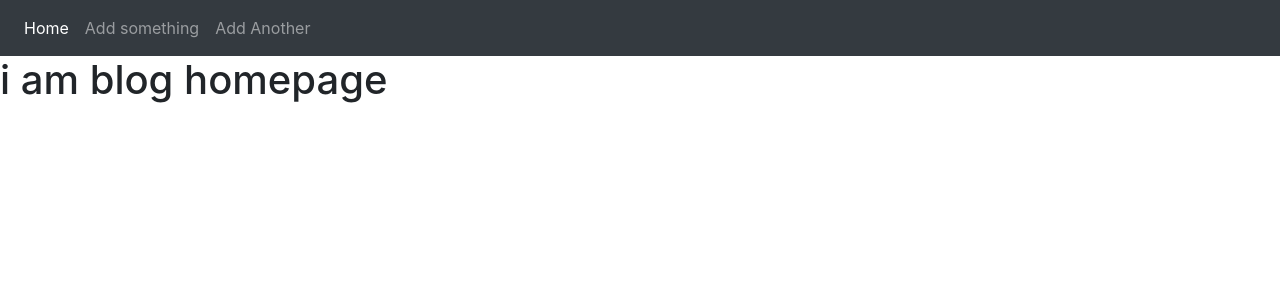
After one commit to mz-nibir/Developing-A-Blog-with-Django, a Django app: template My_Blog_Project/templates/App_Blog/blog_list.html in a window 1280 px wide. The commit adds this page. Shown: the top 300 px of the page. Run offline with Django 3.2, Linux system fonts and the light colour scheme; the template is opened without the code that fills it, so the values that code supplies are empty; some libraries are stand-ins or nearby versions.

Commit message:
blog_list.html added in he App_Blog and inherite the base.html

```diff
--- /dev/null
+++ b/My_Blog_Project/templates/App_Blog/blog_list.html
@@ -0,0 +1,8 @@
+{% extends 'base.html' %}
+{% block title_block %} Home {% endblock %}
+
+{% block body_block %}
+<h1>i am blog homepage </h1>
+
+
+{% endblock %}
--- a/My_Blog_Project/templates/base.html
+++ b/My_Blog_Project/templates/base.html
@@ -25,6 +25,9 @@
       </li>
     </ul>
   </nav>
+  {% block body_block %}
+
+  {% endblock %}
 
   </body>
 </html>
```
